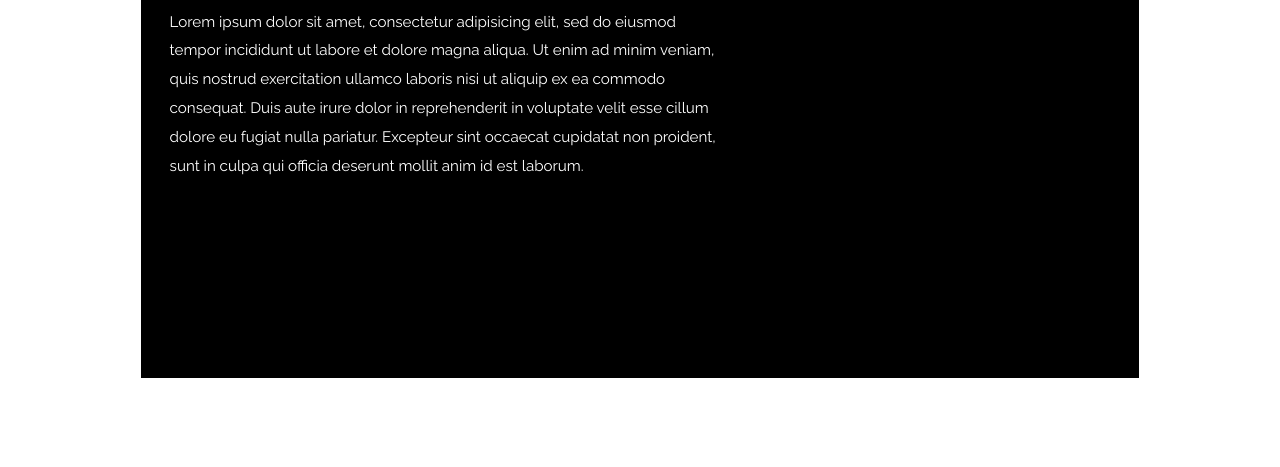
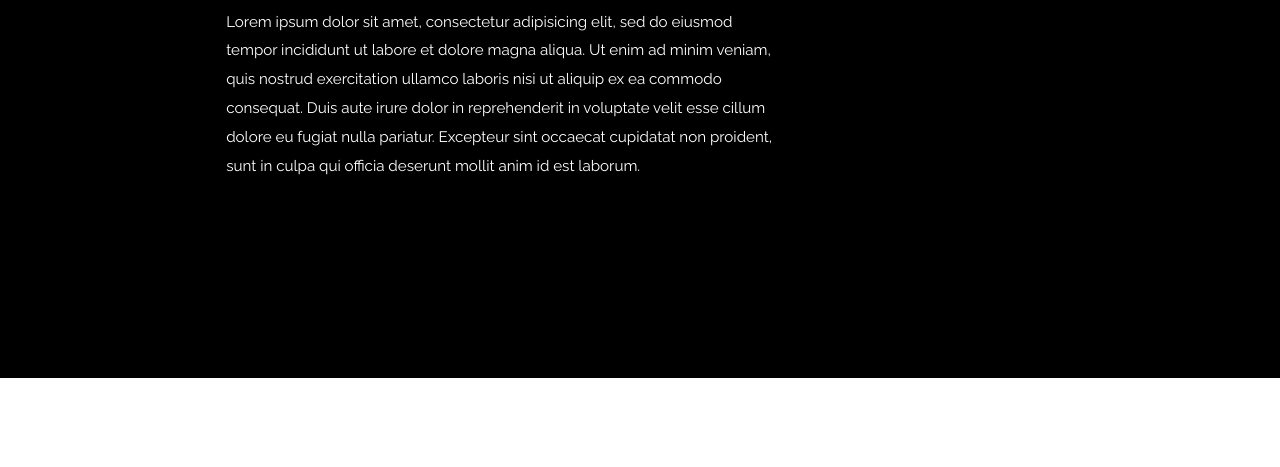
Before and after one commit to RaquelAlves01/alves., a plain HTML site: page index.html in a window 1280 px wide. Shown: the part 333-800 px from the top of the page. Drawn offline with Linux system fonts and the light colour scheme.

Commit message:
Fix issue with main section

```diff
--- a/index.html
+++ b/index.html
@@ -29,12 +29,12 @@
   </header>
 
   <main>
-    <div class="intro-sec-container relative wrapper">
-      <div class="intro-content absolute pin-lc gutter">
+    <section class="intro-sec-container relative">
+      <div class="intro-content absolute pin-lc gutter wrapper">
         <h2 class="push-2">Welcome<span>.</span></h2>
         <p style="color:white; font-family: var(--font-text);" class="max-length micro">Lorem ipsum dolor sit amet, consectetur adipisicing elit, sed do eiusmod tempor incididunt ut labore et dolore magna aliqua. Ut enim ad minim veniam, quis nostrud exercitation ullamco laboris nisi ut aliquip ex ea commodo consequat. Duis aute irure dolor in reprehenderit in voluptate velit esse cillum dolore eu fugiat nulla pariatur. Excepteur sint occaecat cupidatat non proident, sunt in culpa qui officia deserunt mollit anim id est laborum.</p>
       </div>
-    </div>
+    </section>
 
   </main>
 
```
